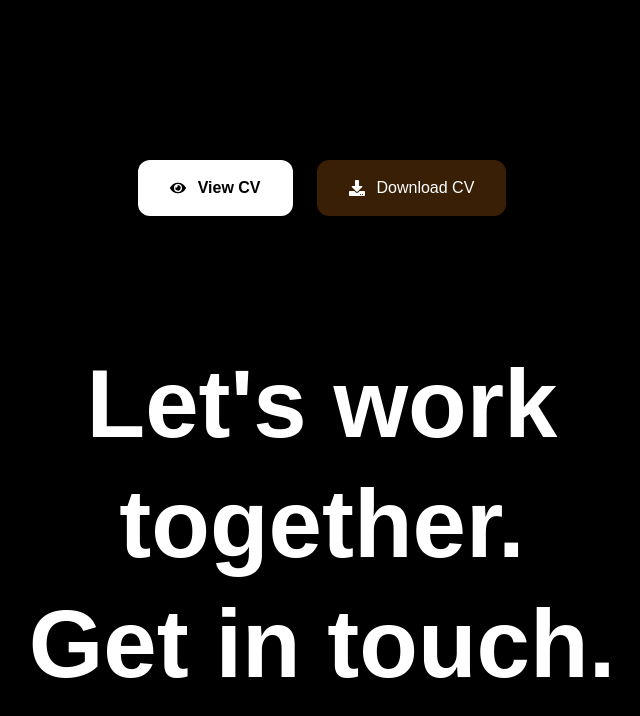
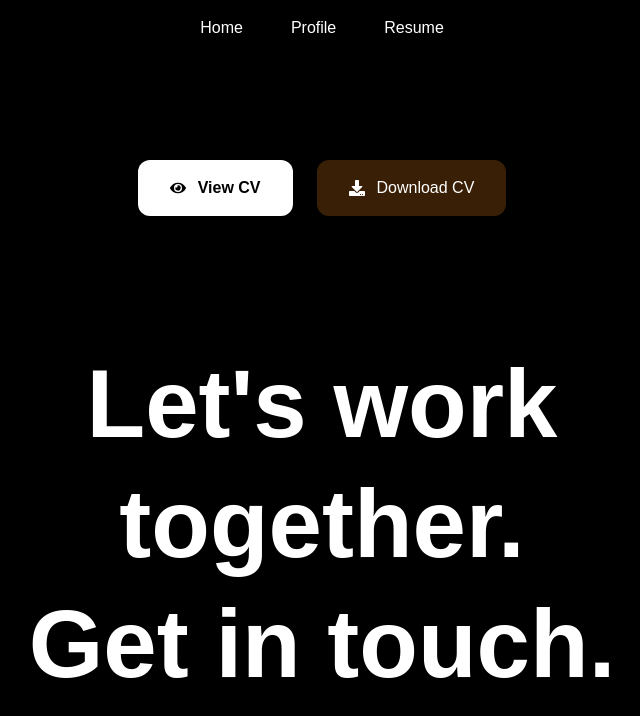
Before and after one commit to Gabriel-project39/My-Portfolio, a React (Vite) app: page /resume in a window 1280 px wide. Shown: the top 716 px of the page, without its empty margins (318-958 px from the left). Built offline with nearby package versions, Linux system fonts and the light colour scheme.

Commit message:
nav bar in resume

```diff
--- a/src/Resume.jsx
+++ b/src/Resume.jsx
@@ -3,6 +3,9 @@ import Navbar from "./Navbar";
 
 function Resume() {
   return (
+ <>
+      <Navbar />
+
     <div className="min-h-screen bg-black text-white px-6">
 
       {/* Top button area */}
@@ -43,6 +46,7 @@ function Resume() {
       </div>
 
     </div>
+      </>
   );
 }
 
```
